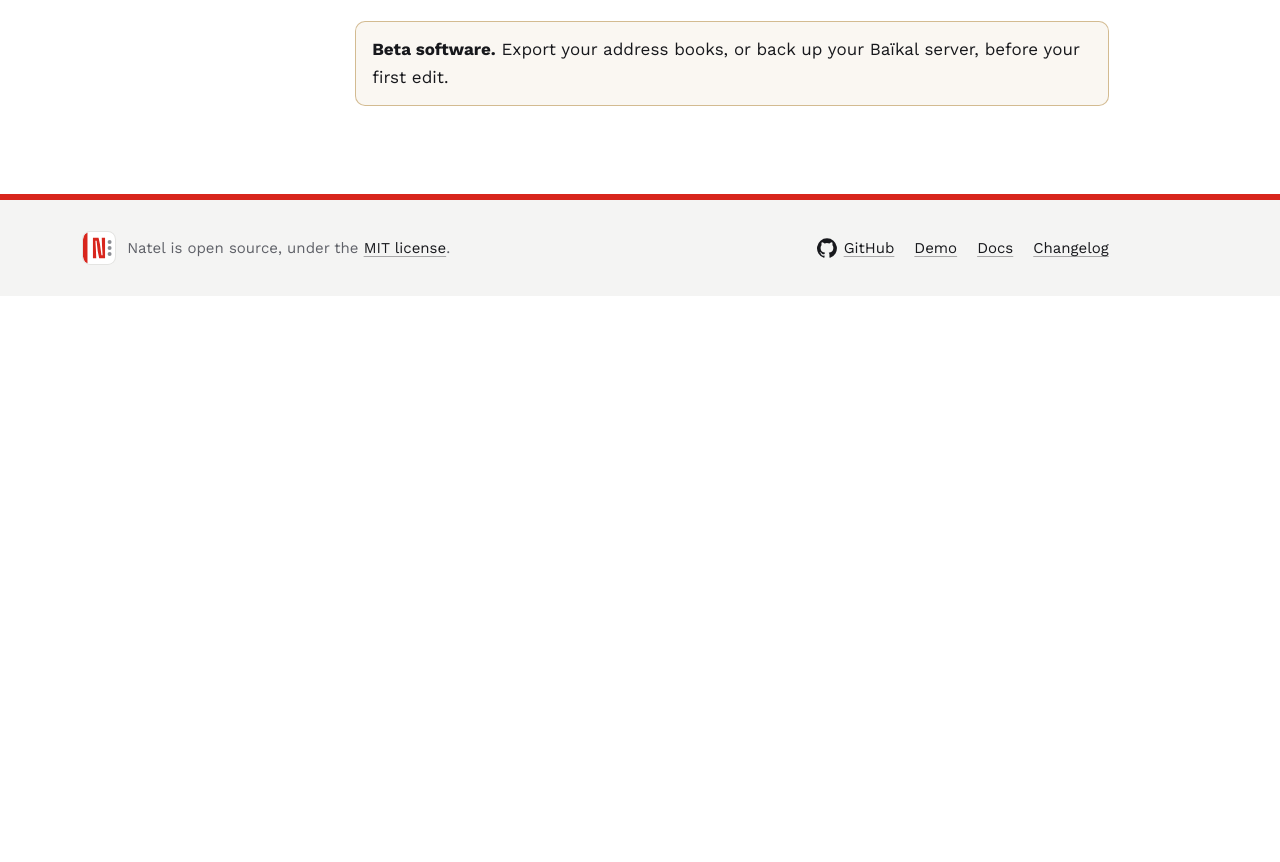
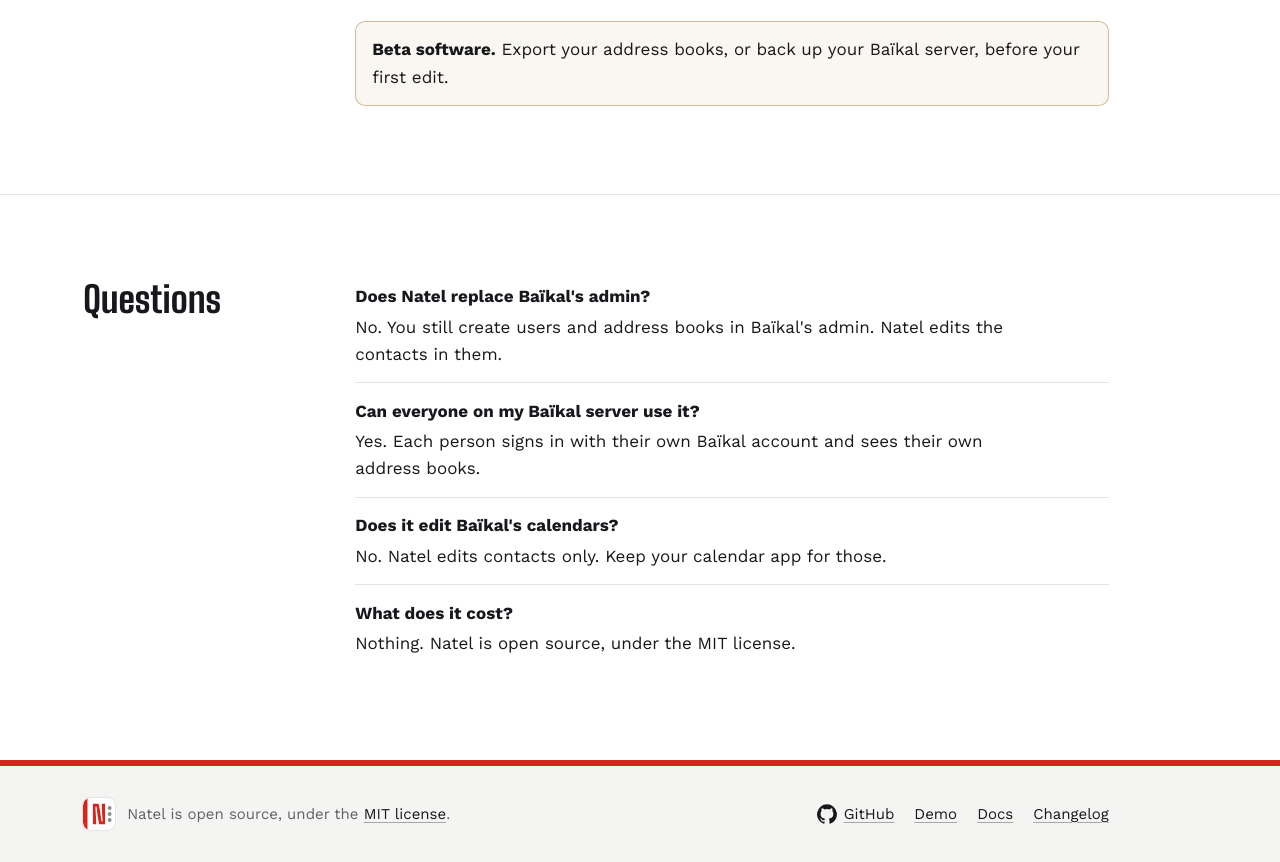
Before and after one commit to KewinDousse/natel.app, a plain HTML site: page baikal/index.html in a window 1280 px wide. Shown: the part 1879-2741 px from the top of the page. Before the commit the page ends 2175 px from the top, so only its background shows below. Drawn offline with Linux system fonts and the light colour scheme.

Commit message:
Answer the Baïkal page's open questions, and keep the measurement note to its date
The questions cover what the page leaves unsaid: Baïkal's admin, other
accounts, calendars and cost.

Co-Authored-By: Claude Opus 5.5 <noreply@anthropic.com>

```diff
--- a/assets/style.css
+++ b/assets/style.css
@@ -673,6 +673,14 @@ pre code { background: none; padding: 0; font-size: inherit; }
   --code-key: #f2aaa4;
 }
 
+/* Questions: what a page's visitor asks that the page doesn't already say. */
+
+.faq { margin: 0; display: grid; }
+.faq > div { padding-block: 0.9rem; border-top: 1px solid var(--rule); }
+.faq > div:first-child { border-top: 0; padding-top: 0; }
+.faq dt { font-weight: 700; margin-bottom: 0.2rem; }
+.faq dd { margin: 0; max-width: var(--measure); }
+
 /* Footer */
 
 footer {
--- a/baikal/index.html
+++ b/baikal/index.html
@@ -14,7 +14,7 @@
   <link rel="icon" href="/favicon.svg" type="image/svg+xml">
   <link rel="apple-touch-icon" href="/apple-touch-icon.png">
   <link rel="preload" href="/assets/fonts/work-sans-latin-wght-normal.woff2" as="font" type="font/woff2" crossorigin>
-  <link rel="stylesheet" href="/assets/style.css?v=e3536620d77e">
+  <link rel="stylesheet" href="/assets/style.css?v=9414e103942f">
   <script src="/assets/tabs.js?v=3e4f7ae360ea" defer></script>
   <meta property="og:type" content="website">
   <meta property="og:url" content="https://natel.app/baikal/">
@@ -171,6 +171,19 @@
         </div>
       </div>
     </section>
+    <section id="faq" aria-labelledby="faq-title">
+      <div class="wrap">
+        <h2 id="faq-title">Questions</h2>
+        <div class="section-body">
+          <dl class="faq">
+            <div><dt>Does Natel replace Baïkal's admin?</dt><dd>No. You still create users and address books in Baïkal's admin. Natel edits the contacts in them.</dd></div>
+            <div><dt>Can everyone on my Baïkal server use it?</dt><dd>Yes. Each person signs in with their own Baïkal account and sees their own address books.</dd></div>
+            <div><dt>Does it edit Baïkal's calendars?</dt><dd>No. Natel edits contacts only. Keep your calendar app for those.</dd></div>
+            <div><dt>What does it cost?</dt><dd>Nothing. Natel is open source, under the MIT license.</dd></div>
+          </dl>
+        </div>
+      </div>
+    </section>
   </main>
   <footer>
     <div class="wrap">
```
Also changed, not shown: 404.html (+1 -1 lines), index.html (+2 -2 lines).
